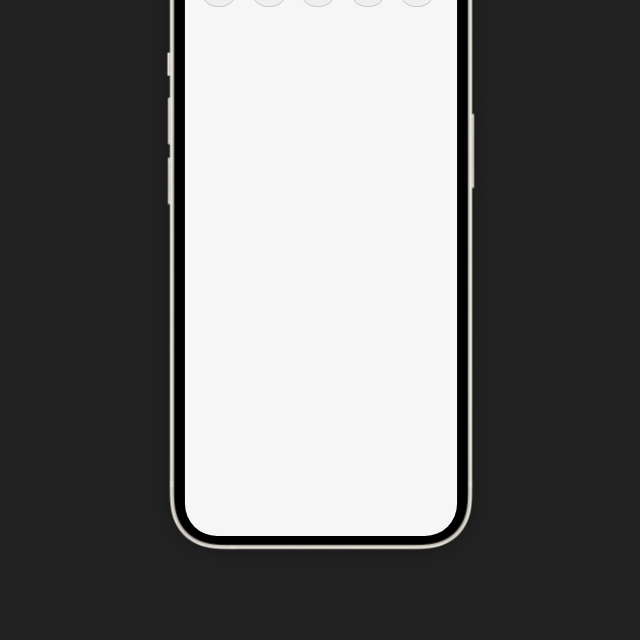
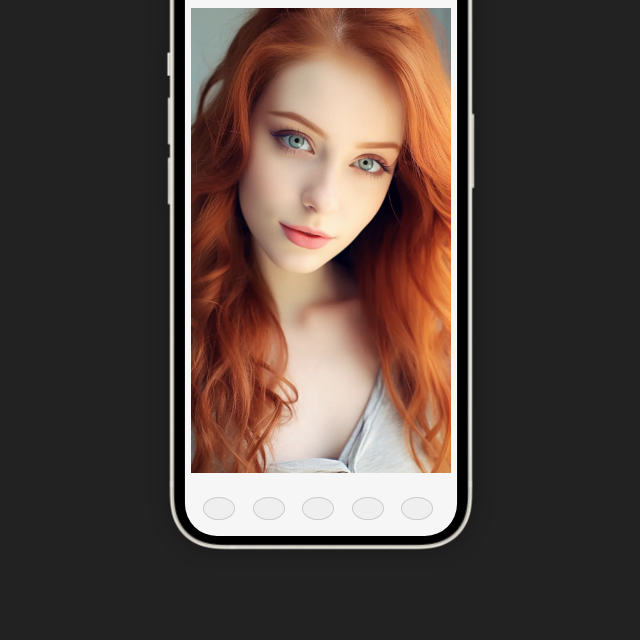
Before and after one commit to Terrakill5/Tinder-swipe, a plain HTML site: page Index.html in a window 1280 px wide. Shown: the part 160-800 px from the top of the page, without its empty margins (319-959 px from the left). Drawn offline with Linux system fonts and the light colour scheme.

Commit message:
Agregado css para que las fotos esten dentro del tlf y se prepare para girar

```diff
--- a/Index.html
+++ b/Index.html
@@ -6,7 +6,23 @@
             <img src="./tinder-logo.webp" alt="Tinder Logo" />
         </header>
 
-        <div class="cards"></div>
+        <div class="cards">
+            <article>
+                <img src="./photos/2.webp" alt="Alex, brown hair man, 25 years old" />
+                <h2>Alex <span>25</span></h2>
+                <div class="choice nope">NOPE</div>
+                <div class="choice like">LIKE</div>
+
+            </article>
+
+            <article>
+                <img src="./photos/1.webp" alt="Leila, redhead, 27 years old" />
+                <h2>Leila<span>27</span></h2>
+                <div class="choice nope">NOPE</div>
+                <div class="choice like">LIKE</div>
+
+            </article>
+        </div>
 
         <footer>
             <button></button>
@@ -51,6 +67,7 @@
         width: 100%;
         border-radius: 32px;
         display: flex;
+        gap: 24px;
         flex-direction: column;
         overflow: hidden;
         position: relative;
@@ -83,4 +100,28 @@
             border: 1px solid #ccc;
         }
     }
+
+    .cards {
+        position: relative;
+        width: 100%;
+        height: 100%;
+        margin: 0 auto;
+
+        > article {
+            cursor: grab;
+            border-radius: 0 0 10px rgba(0,0,0, .3);
+            overflow: hidden;
+            position: absolute;
+            width: 100%;
+            height: 100%;
+            z-index:2;
+            inset: 0;
+
+            > img {
+                width: 100%;
+        height: 100%;
+        object-fit: cover;
+            }
+        }
+    }
 </style>
```
